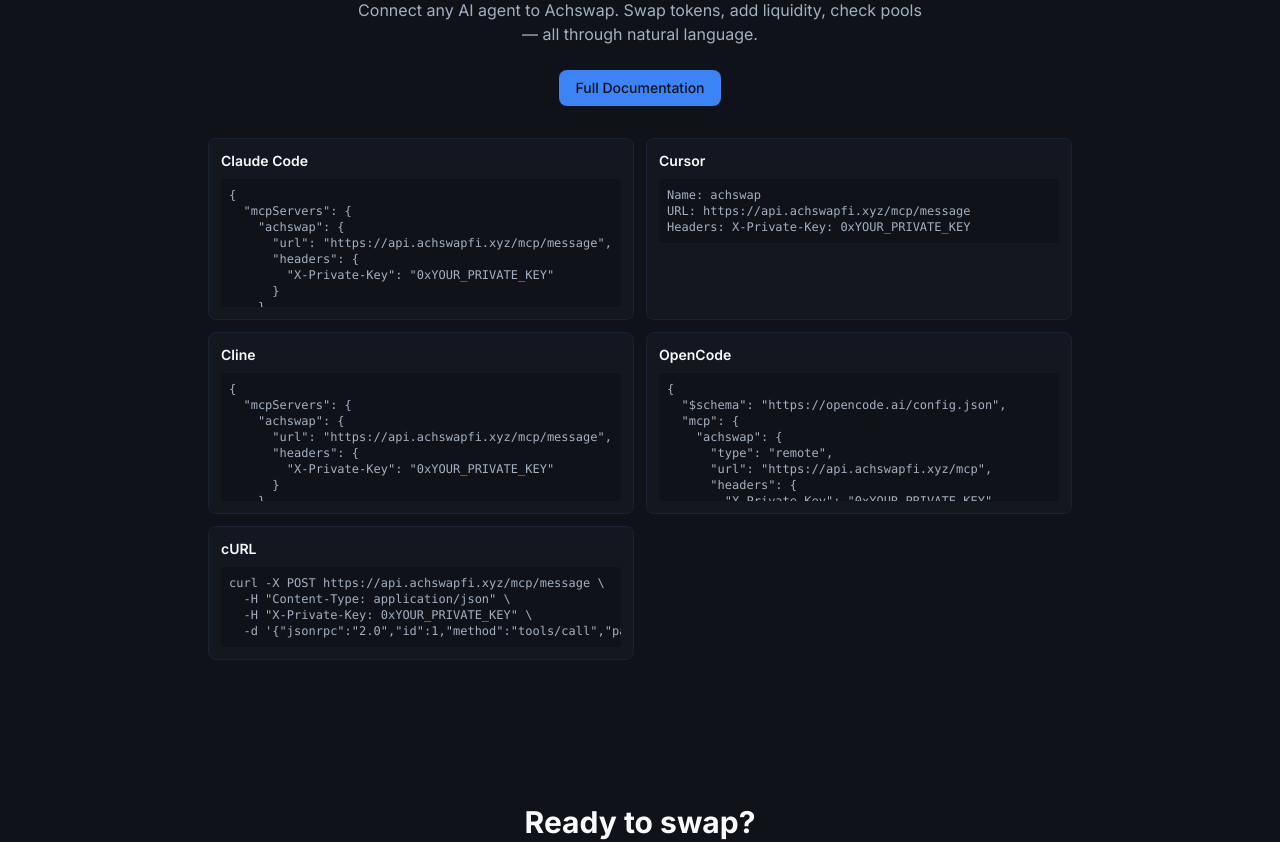
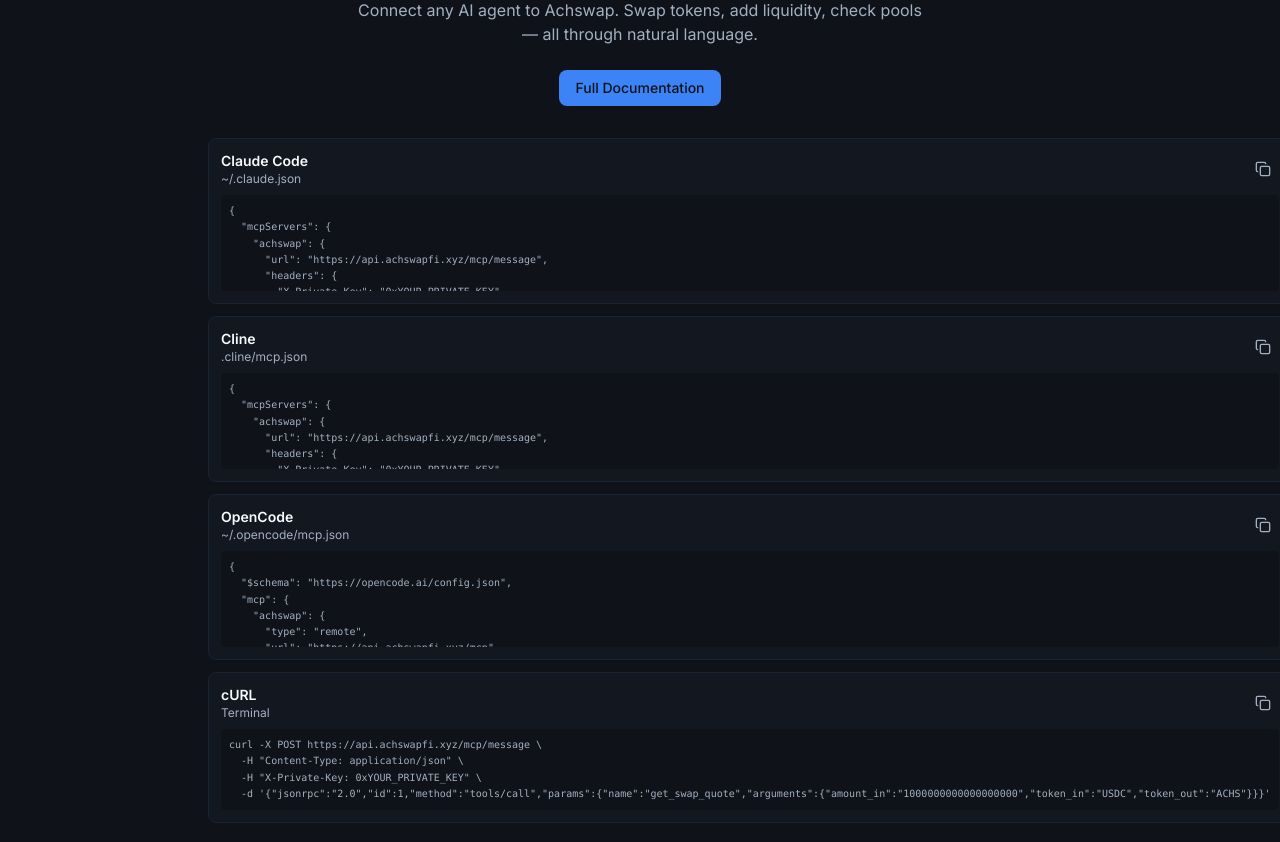
Before and after one commit to Asif2902/achswap-homepage, a React (Vite) app: page / in a window 1280 px wide. Shown: the part 1620-2462 px from the top of the page. Built offline with nearby package versions, Linux system fonts and the light colour scheme; the HTML template or start-up script is replaced by a standard one.

Commit message:
fix: ACHS price /bin/bash.014, add copy button to MCP configs, proper box sizing

```diff
--- a/src/App.tsx
+++ b/src/App.tsx
@@ -1,11 +1,11 @@
 import { useState, useEffect } from 'react'
 import { motion } from 'framer-motion'
-import { ArrowRight, Zap, Shield, Layers, TrendingUp, Menu, X, Wallet } from 'lucide-react'
+import { ArrowRight, Zap, Shield, Layers, TrendingUp, Menu, X, Wallet, Copy, Check } from 'lucide-react'
 
 const tokens = [
   { symbol: 'USDC', name: 'USD Coin', price: '$1.00', change: '+0.01%', img: '/img/usdc.webp' },
   { symbol: 'wUSDC', name: 'Wrapped USDC', price: '$1.00', change: '+0.02%', img: '/img/logos/wusdc.png' },
-  { symbol: 'ACHS', name: 'Achswap Token', price: '$0.42', change: '+12.5%', img: '/img/logos/achs-token.png' },
+  { symbol: 'ACHS', name: 'Achswap Token', price: '$0.014', change: '+12.5%', img: '/img/logos/achs-token.png' },
 ]
 
 const features = [
@@ -202,9 +202,12 @@
 }
 
 function MCPSection() {
+  const [copied, setCopied] = useState<string | null>(null)
+
   const configs = [
     {
       name: 'Claude Code',
+      file: '~/.claude.json',
       code: `{
   "mcpServers": {
     "achswap": {
@@ -217,13 +220,8 @@
 }`,
     },
     {
-      name: 'Cursor',
-      code: `Name: achswap
-URL: https://api.achswapfi.xyz/mcp/message
-Headers: X-Private-Key: 0xYOUR_PRIVATE_KEY`,
-    },
-    {
       name: 'Cline',
+      file: '.cline/mcp.json',
       code: `{
   "mcpServers": {
     "achswap": {
@@ -237,6 +235,7 @@
     },
     {
       name: 'OpenCode',
+      file: '~/.opencode/mcp.json',
       code: `{
   "$schema": "https://opencode.ai/config.json",
   "mcp": {
@@ -253,12 +252,19 @@
     },
     {
       name: 'cURL',
+      file: 'Terminal',
       code: `curl -X POST https://api.achswapfi.xyz/mcp/message \\
   -H "Content-Type: application/json" \\
   -H "X-Private-Key: 0xYOUR_PRIVATE_KEY" \\
   -d '{"jsonrpc":"2.0","id":1,"method":"tools/call","params":{"name":"get_swap_quote","arguments":{"amount_in":"1000000000000000000","token_in":"USDC","token_out":"ACHS"}}}'`,
     },
   ]
+
+  const handleCopy = (code: string, name: string) => {
+    navigator.clipboard.writeText(code)
+    setCopied(name)
+    setTimeout(() => setCopied(null), 2000)
+  }
 
   return (
     <section id="mcp" className="py-12 md:py-16 bg-[hsl(220_25%_10%)]/30">
@@ -279,14 +285,25 @@
           </a>
         </div>
 
-        <div className="grid gap-3 sm:grid-cols-2">
+        <div className="grid gap-3">
           {configs.map((config) => (
             <div
               key={config.name}
               className="p-3 rounded-lg bg-[hsl(220_25%_10%)] border border-[hsl(217_33%_15%)]"
             >
-              <h3 className="font-semibold text-sm mb-2">{config.name}</h3>
-              <pre className="text-[10px] md:text-xs text-[hsl(215_20%_70%)] overflow-x-auto max-h-32 p-2 bg-[hsl(220_25%_8%)] rounded">
+              <div className="flex items-center justify-between mb-2">
+                <div>
+                  <h3 className="font-semibold text-sm">{config.name}</h3>
+                  <p className="text-xs text-[hsl(215_20%_70%)]">{config.file}</p>
+                </div>
+                <button
+                  onClick={() => handleCopy(config.code, config.name)}
+                  className="p-2 text-[hsl(215_20%_70%)] hover:text-white transition-colors"
+                >
+                  {copied === config.name ? <Check className="w-4 h-4" /> : <Copy className="w-4 h-4" />}
+                </button>
+              </div>
+              <pre className="text-[10px] leading-relaxed text-[hsl(215_20%_70%)] overflow-x-auto max-h-24 p-2 bg-[hsl(220_25%_8%)] rounded">
                 <code>{config.code}</code>
               </pre>
             </div>
```
Also changed, not shown: 1 other file (tests, documents, lock files or other folders).
